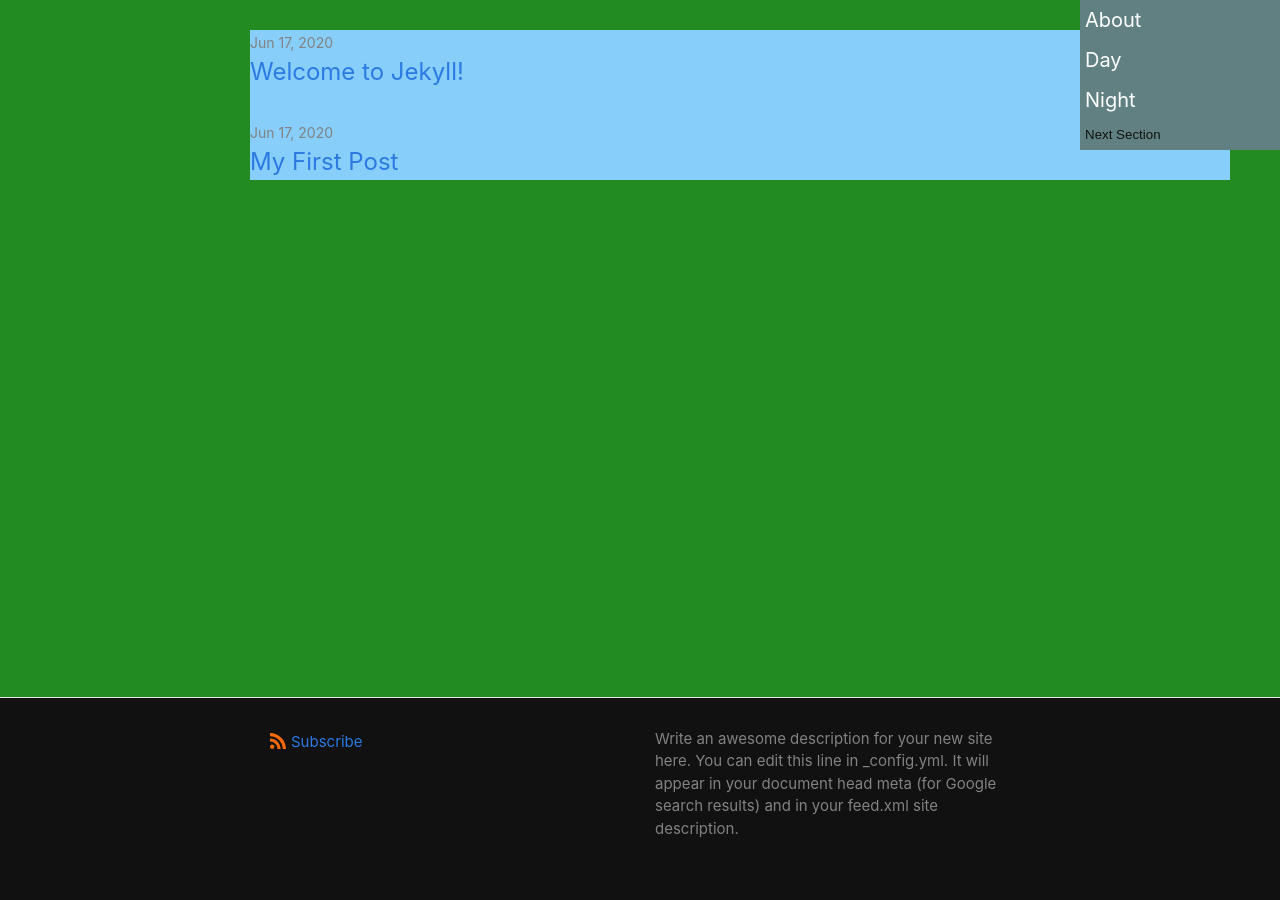
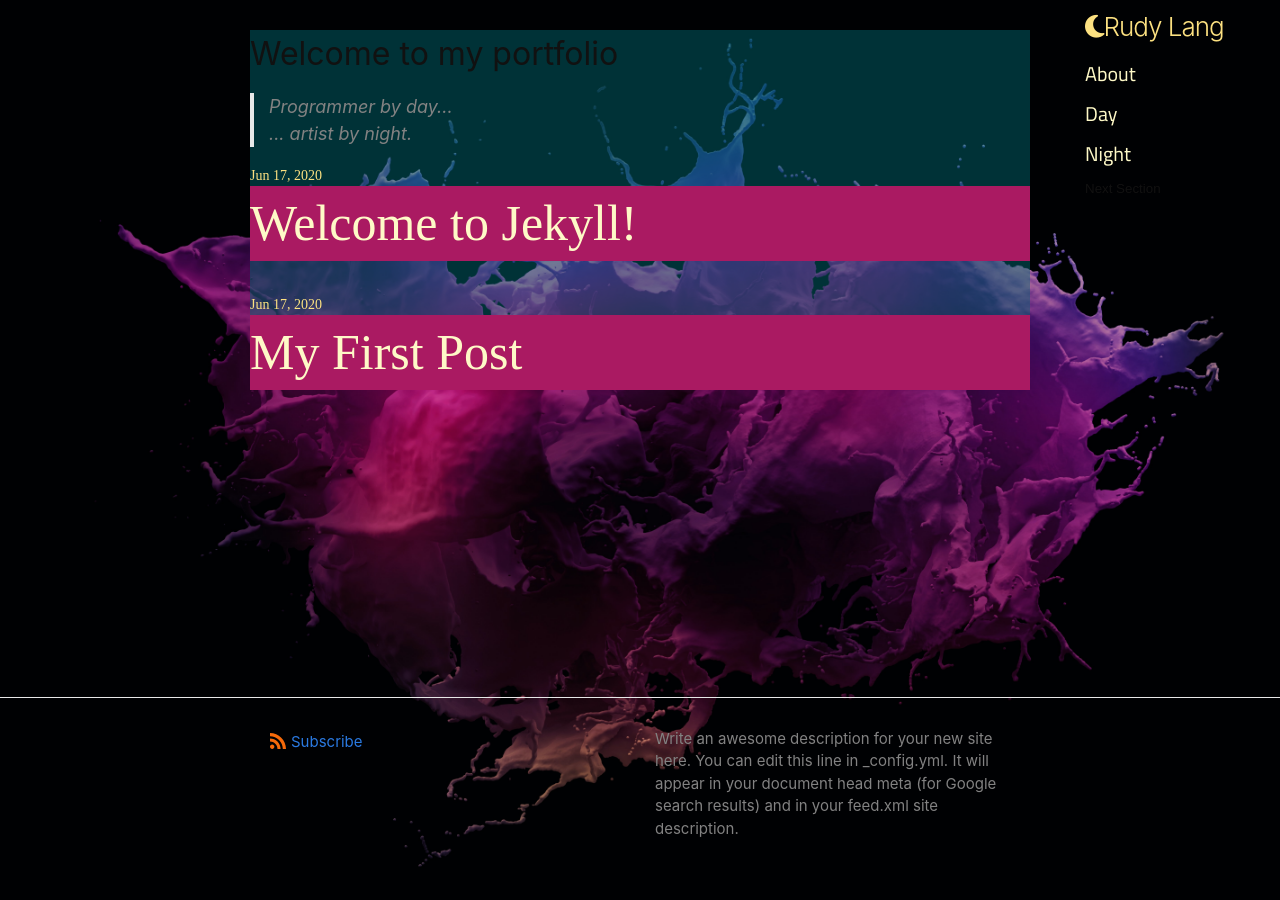
Before and after one commit to RudyLang/RudyLang.github.io, a Jekyll site: the page built from index.markdown, in a window 1280 px wide. Built offline with Jekyll 4.4.1, drawn with Linux system fonts in a browser that asks for light colours; nearby versions of some CDN libraries; some web fonts are replaced.

Commit message:
Began editing colours, fonts, and backgrounds.

```diff
--- a/_includes/head.html
+++ b/_includes/head.html
@@ -4,7 +4,7 @@
   <meta name="viewport" content="width=device-width, initial-scale=1">
   {%- seo -%}
   <link rel="stylesheet" href="{{ "/assets/css/style.css" | relative_url }}">
-  <link rel="stylesheet" href="https://cdnjs.cloudflare.com/ajax/libs/font-awesome/4.7.0/css/font-awesome.min.css">
+  <script src="https://kit.fontawesome.com/d9f04b5675.js" crossorigin="anonymous"></script>
   <script src="https://ajax.googleapis.com/ajax/libs/jquery/3.5.1/jquery.min.js"></script>
   {%- feed_meta -%}
   {%- if jekyll.environment == 'production' and site.google_analytics -%}
--- a/_includes/header.html
+++ b/_includes/header.html
@@ -4,7 +4,9 @@
     {%- assign default_paths = site.pages | map: "path" -%}
     {%- assign page_paths = site.header_pages | default: default_paths -%}
     {%- assign titles_size = site.pages | map: 'title' | join: '' | size -%}
-    <!--<a class="site-title" rel="author" href="{{ "/" | relative_url }}">{{ site.title | escape }}</a>-->
+    <a class="site-title" rel="author" href="{{ "/" | relative_url }}">
+      <i class="fas fa-moon"></i>{{ site.title | escape }}
+    </a>
 
     {%- if titles_size > 0 -%}
       <nav class="site-nav">
--- a/_layouts/home.html
+++ b/_layouts/home.html
@@ -3,6 +3,13 @@ layout: default
 ---
 
 <div class="home">
+
+  <h1>Welcome to my portfolio</h1>
+  <blockquote>
+    Programmer by day...</br>
+    ... artist by night.
+  </blockquote>
+
   {%- if page.title -%}
     <h1 class="page-heading">{{ page.title }}</h1>
   {%- endif -%}
--- a/assets/css/style.scss
+++ b/assets/css/style.scss
@@ -5,9 +5,14 @@
 @import
   "minima/skins/{{ site.minima.skin | default: 'classic' }}",
   "minima/initialize";
+@import url('https://fonts.googleapis.com/css2?family=Cairo&display=swap');
+@import url('https://fonts.googleapis.com/css2?family=Contrail+One&display=swap');
 
 body {
-  background-color: rgb(17, 17, 17);
+  background-color: #1d1e22;
+  background-image: url('images/unsplash_temporary_background.jpg');
+  background-size: cover;
+  background-repeat: no-repeat;
   margin: 0;
 }
 
@@ -24,7 +29,7 @@ body {
   }
 
   .header-wrapper {
-    background-color: rgb(206, 231, 62);
+    background-color: rgba(255, 255, 255, 0);
     height: inherit;
     width: inherit;
   }
@@ -41,13 +46,17 @@ body {
     width: inherit;
   }
 
+  .site-title {
+    float: right;
+  }
+
   .site-nav-toggle {
     cursor: pointer;
     color: white;
     font-size: 24px;
     text-align: left;
     padding-left: 10px;
-    background-color: lightgray;
+    background-color: rgba(255, 255, 255, 0);
     width: 34px;
   }
 
@@ -58,7 +67,7 @@ body {
   }
 
   .site-nav .page-link {
-    background-color: rgba(100,100,100,0.5);
+    background-color: rgba(255, 255, 255, 0);
     height: 30px;
     border: none;
     text-decoration: none;
@@ -89,7 +98,7 @@ body {
 
 @media only screen and (min-width: 600px) {
   .site-header {
-    background-color: cadetblue;
+    background-color: rgba(255, 255, 255, 0);
     width: 200px;
     position: absolute;
     top: 0px;
@@ -98,13 +107,13 @@ body {
   }
 
   .header-wrapper {
-    background-color: rgb(206, 231, 62);
+    background-color: rgba(255, 255, 255, 0);
     height: inherit;
     width: inherit;
   }
 
   .site-nav {
-    background-color: rgba(94, 101, 161, 0);
+    background-color: rgba(255, 255, 255, 0);
     border: none;
     border-radius: 0px;
     top: 0px;
@@ -113,6 +122,12 @@ body {
     padding: 0;
     height: inherit;
     width: inherit;
+    font-family: 'Cairo', sans-serif;
+  }
+
+  .site-title {
+    padding-left: 5px;
+    color: #fce181 !important;
   }
 
   .site-nav-toggle {
@@ -125,7 +140,7 @@ body {
   }
 
   .site-nav .page-link {
-    background-color: rgba(100,100,100,0.5);
+    background-color: rgba(255, 255, 255, 0);
     height: 30px;
     border: none;
     text-decoration: none;
@@ -137,17 +152,41 @@ body {
 
   .site-nav .trigger a {
     font-size: 20px;
-    color: white;
+    color: #fef9c7;
+    border-right: 0px solid #fef9c7;
+    transition-property: border-right;
+    transition-duration: 0.1s;
+    transition-timing-function: linear;
+    transition-delay: 0.1s;
   }
 
   .site-nav .trigger a:hover {
-    background-color: #ddd;
-    color: black;
+    background-color: #02677080;
+    color: #fef9c7;
+    border-right: 10px solid #fce181;
   }
 
   .site-nav .page-link:not(:last-child) {
     margin-right: 0;
     margin-left: 0;
+  }
+
+  .post-link {
+    font-family: 'Contrail One', cursive;
+    font-size: 50px;
+    color: #fef9c7;
+    background-color: rgb(170, 26, 98);
+  }
+
+  .post-meta {
+    font-family: 'Contrail One', cursive;
+    color: #fce181;
+  }
+
+  .post-list a:visited {
+    font-family: 'Contrail One', cursive;
+    font-size: 50px;
+    color: #fef9c7;
   }
 }
 
@@ -168,7 +207,7 @@ body {
 }
 
 a.site-title {
-  background-color: ghostwhite;
+  background-color: rgba(255, 255, 255, 0);
 }
 
 /*****************************************************************************************/
@@ -176,14 +215,15 @@ a.site-title {
 /**************************************** CONTENT MOBILE ****************************************/
 @media only screen and (max-width: 600px) {
   .page-content {
-    background-color: forestgreen;
+    background-color: #1d1e22;
     padding-left: 20px;
     padding-right: 20px;
     padding-top: 60px;
   }
 
   .content-wrapper {
-    background-color: lightskyblue;
+    background-color: #116466;
+    border-right: 2px solid #9fedd7;
   }
 }
 /************************************************************************************************/
@@ -191,13 +231,13 @@ a.site-title {
 /**************************************** CONTENT DESKTOP ****************************************/
 @media only screen and (min-width: 600px) {
   .page-content {
-    background-color: forestgreen;
+    background-color: #1d1e2200;
     padding-left: 250px;
-    padding-right: 50px;
+    padding-right: 250px;
   }
 
   .content-wrapper {
-    background-color: lightskyblue;
+    background-color: #02677079;
   }
 }
 /*************************************************************************************************/
```
Also changed, not shown: assets/css/images/Night_Background_Rudy_Lang.png (added), assets/css/images/unsplash_temporary_background.jpg (added).
